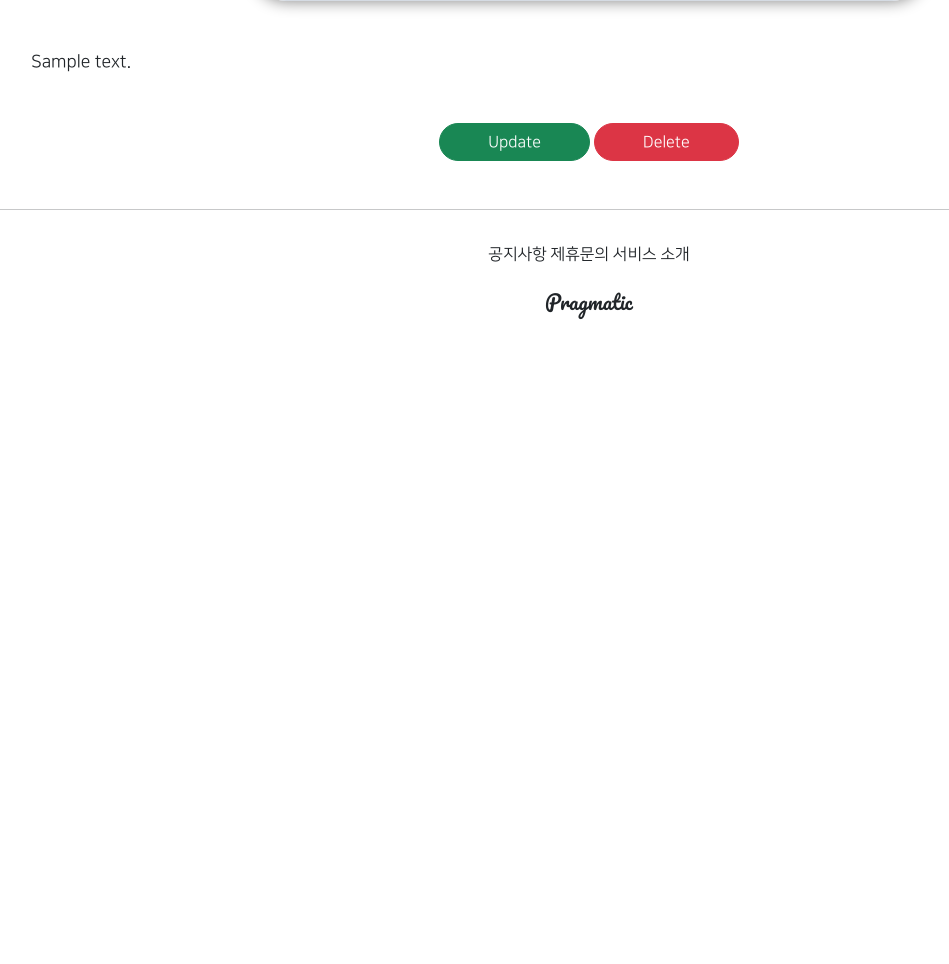
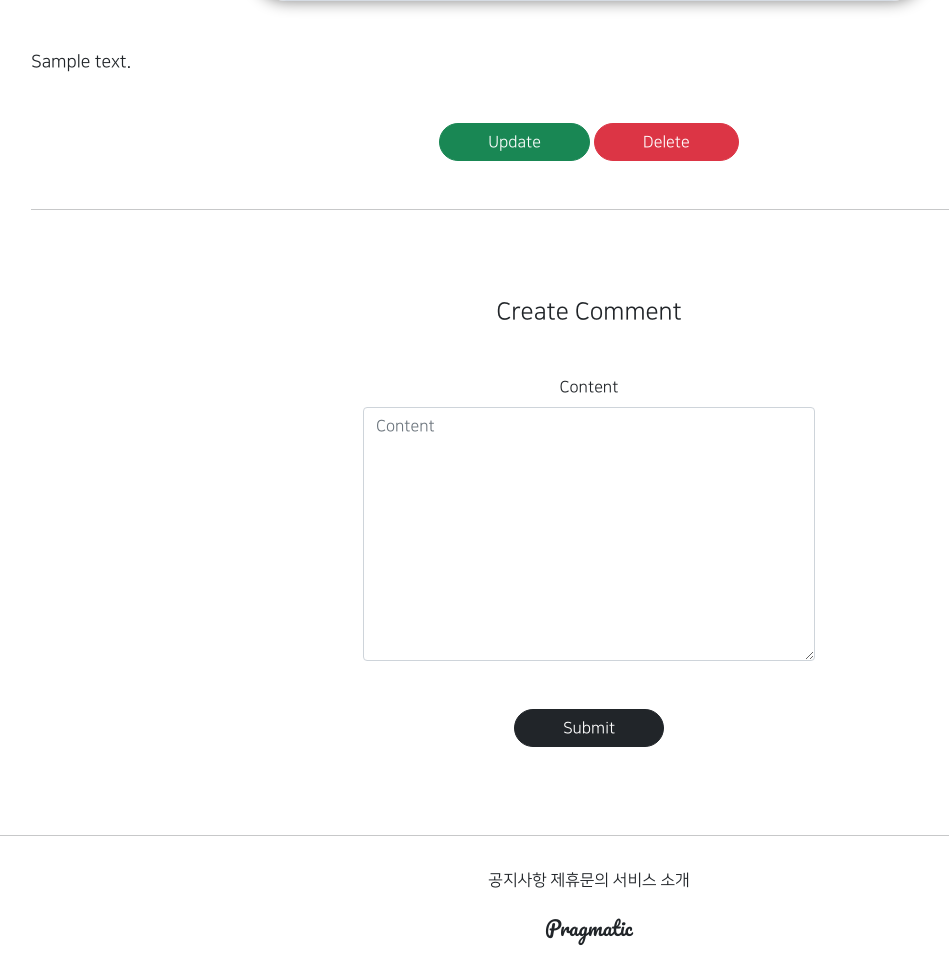
Before and after one commit to dhkdl/gis_2ban_1, a Django app: page /articles/detail/1 in a window 1280 px wide. Shown: the part 956-1920 px from the top of the page, without its empty margins (51-1000 px from the left). Before the commit the page ends 1275 px from the top, so only its background shows below. Run offline with Django 3.2, Linux system fonts and the light colour scheme; a user stored in the database is signed in; tables that the repository leaves empty hold one stand-in row (values such as "Sample post"); grey boxes marked "Sample" are stand-in pictures; parts of the project's set-up code (start-up, migrations or seed data) failed here and were passed over; some libraries are stand-ins or nearby versions.

Commit message:
08.09 2ban class commit 4

```diff
--- a/articleapp/templates/articleapp/detail.html
+++ b/articleapp/templates/articleapp/detail.html
@@ -36,6 +36,13 @@
             {% endif %}
         </div>
 
+        <hr>
+
+        <div class="text-center my-4">
+            {#     댓글 작성 폼 및 댓글   #}
+            {% include 'commentapp/create.html' %}
+        </div>
+
     </div>
 
 
--- a/articleapp/views.py
+++ b/articleapp/views.py
@@ -5,10 +5,12 @@ from django.shortcuts import render
 from django.urls import reverse_lazy, reverse
 from django.utils.decorators import method_decorator
 from django.views.generic import CreateView, DetailView, UpdateView, DeleteView, ListView
+from django.views.generic.edit import FormMixin
 
 from articleapp.decorators import article_ownership_required
 from articleapp.forms import ArticleCreationForm
 from articleapp.models import Article
+from commentapp.forms import CommentCreationForm
 
 
 @method_decorator(login_required, 'get')
@@ -26,8 +28,9 @@ class ArticleCreateView(CreateView):
         return reverse('articleapp:detail', kwargs={'pk': self.object.pk})
 
 
-class ArticleDetailView(DetailView):
+class ArticleDetailView(DetailView, FormMixin):
     model = Article
+    form_class = CommentCreationForm
     context_object_name = 'target_article'
     template_name = 'articleapp/detail.html'
 
--- a/commentapp/templates/commentapp/create.html
+++ b/commentapp/templates/commentapp/create.html
@@ -1,7 +1,5 @@
-{% extends 'base.html' %}
+
 {% load bootstrap4 %}
-{% block content %}
-
 
 
     <div class="text-center mw-500 m-auto">
@@ -20,11 +18,3 @@
         </div>
 
     </div>
-
-
-
-
-
-
-
-{% endblock %}
```
